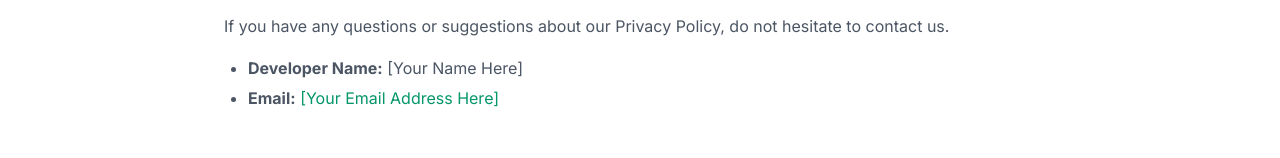
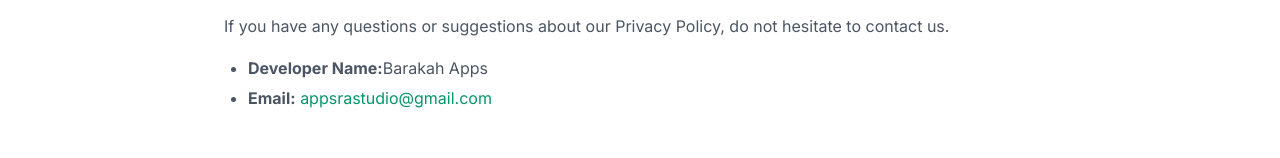
Before and after one commit to BarakahApps/BarakahApps.github.io, a plain HTML site: page privacy_policy/index.html in a window 1280 px wide. Shown: the part 2140-2298 px from the top of the page. Drawn offline with nearby package versions, Linux system fonts and the light colour scheme.

Commit message:
Update index.html

```diff
--- a/privacy_policy/index.html
+++ b/privacy_policy/index.html
@@ -98,8 +98,8 @@
                 <h3 class="text-2xl font-bold text-gray-900 mt-10 mb-4">7. Contact Us</h3>
                 <p class="mb-4">If you have any questions or suggestions about our Privacy Policy, do not hesitate to contact us.</p>
                 <ul class="list-disc pl-6 mb-4 space-y-1">
-                    <li><strong>Developer Name:</strong> [Your Name Here]</li>
-                    <li><strong>Email:</strong> <a href="mailto:support@email.com" class="text-emerald-600 hover:underline">[Your Email Address Here]</a></li>
+                    <li><strong>Developer Name:</strong>Barakah Apps</li>
+                    <li><strong>Email:</strong> <a href="mailto:support@email.com" class="text-emerald-600 hover:underline">appsrastudio@gmail.com</a></li>
                 </ul>
             </div>
         </div>
```
